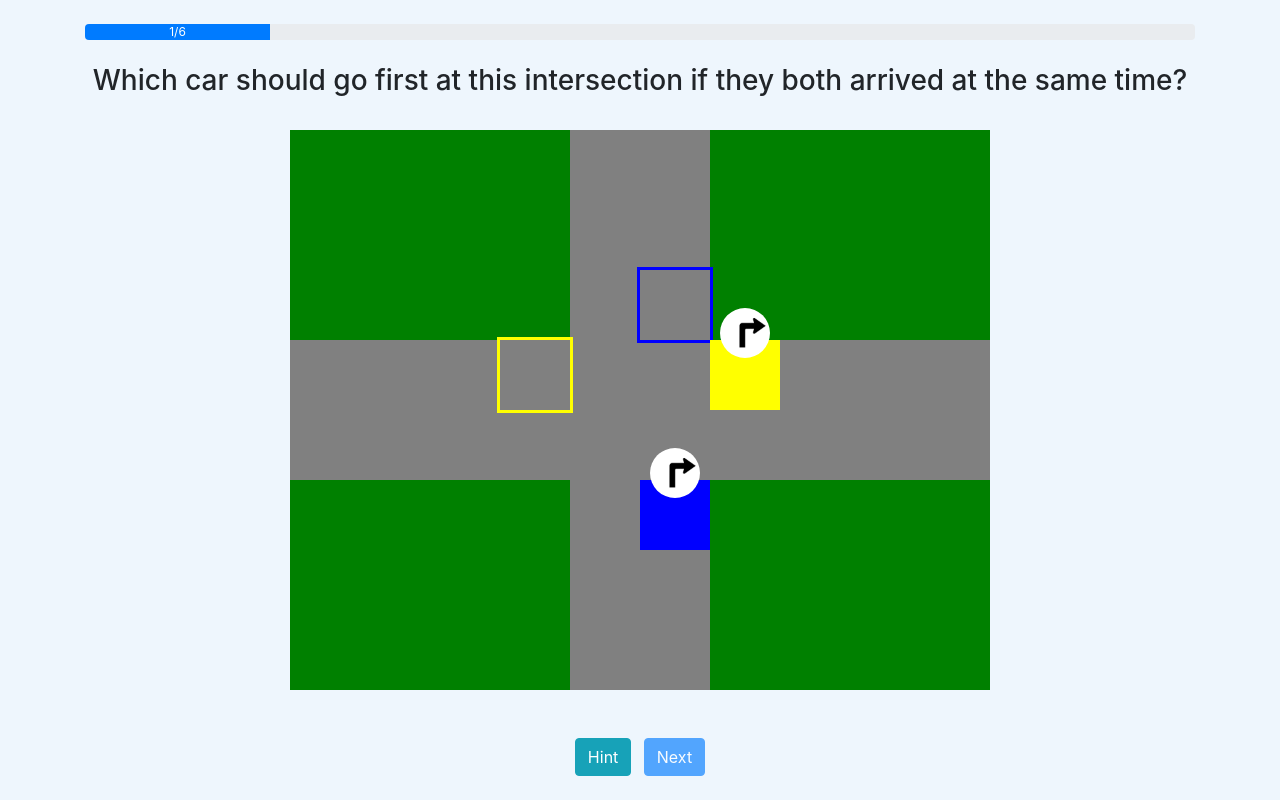
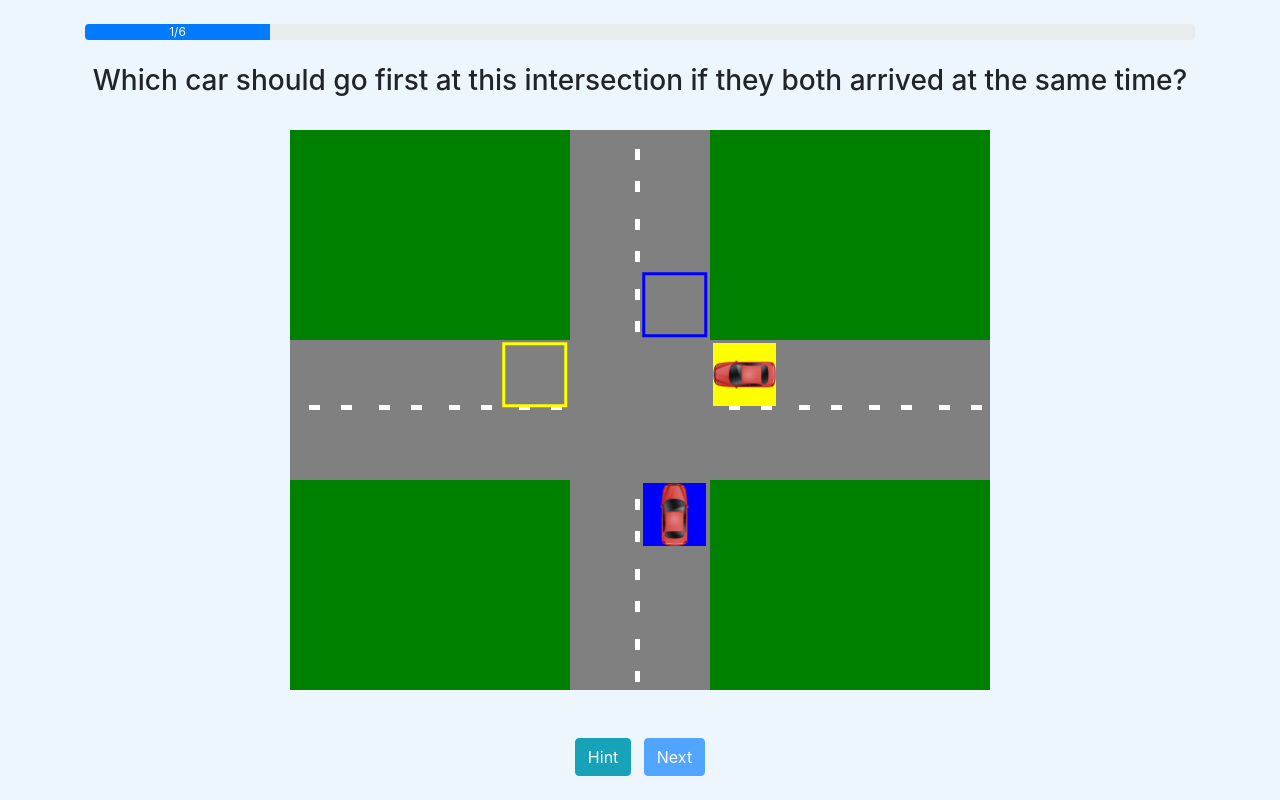
Before and after one commit to Chinmay-Garg/Right-of-Way, a Flask app: page /quiz/1 in a window 1280 px wide. Shown: the part 56-856 px from the top of the page. Run offline with Flask 2, Linux system fonts and the light colour scheme; some libraries are stand-ins or nearby versions.

Commit message:
added cars + started road lines + fixed car orientations

```diff
--- a/Rules of the Road/server.py
+++ b/Rules of the Road/server.py
@@ -66,8 +66,10 @@ questions = {
 						[0, 0, 0, 0, 1, 1, 0, 0, 0, 0], #1 6
 						[0, 0, 0, 0, 1, 1, 0, 0, 0, 0]],#0 7
 						#0, 1, 2, 3, 4, 5, 6, 7, 8, 9
-		"cars_from": {"A": [5, 5, "Car", "N"], "B":[3, 6, "Car", "E"]},
-		"cars_to": {"A": [2, 5, "Car", "N"], "B":[3, 3, "Car", "E"]},
+		"cars_from": {"A": [5, 5, "Car", "N"], "B":[3, 6, "Car", "W"]},
+		"cars_to": {"A": [2, 5, "Car", "N"], "B":[3, 3, "Car", "W"]},
+		"horizontal_lane": {"30": 0, "31": 0, "32": 0, "33": 0, "36": 0, "37": 0, "38": 0, "39": 0},
+		"vertical_lane": {"04": 0, "14": 0, "24": 0, "54": 0, "64": 0, "74": 0},
 		"answer": ["B"]
 	},
 	"2": {
@@ -81,7 +83,7 @@ questions = {
 						[0, 0, 0, 0, 1, 1, 0, 0, 0, 0], #1
 						[0, 0, 0, 0, 1, 1, 0, 0, 0, 0]],#0
 						#0, 1, 2, 3, 4, 5, 6, 7, 8, 9
-		"cars_from": {"A": [5, 5, "Car", "N"], "B":[3, 6, "Car", "E"]},
+		"cars_from": {"A": [5, 5, "Car", "N"], "B":[3, 6, "Car", "W"]},
 		"cars_to": {"A": [2,5, "Car", "N"], "B":[2, 5,  "Car", "N"]},
 		"answer": ["B"]
 	},
@@ -96,8 +98,8 @@ questions = {
 						[0, 0, 0, 0, 1, 1, 0, 0, 0, 0], #1
 						[0, 0, 0, 0, 1, 1, 0, 0, 0, 0]],#0
 						#0, 1, 2, 3, 4, 5, 6, 7, 8, 9
-		"cars_from": {"A": [4, 3, "Car", "W"], "B":[3, 6, "Car", "E"]},
-		"cars_to": {"A": [4, 6, "Car", "W"], "B":[5, 4,  "Car", "N"]},
+		"cars_from": {"A": [4, 3, "Car", "E"], "B":[3, 6, "Car", "W"]},
+		"cars_to": {"A": [4, 6, "Car", "E"], "B":[5, 4,  "Car", "S"]},
 		"answer": ["A"]
 	},
 	"4": {
@@ -111,24 +113,24 @@ questions = {
 						[0, 0, 0, 0, 0, 0, 0, 0, 0, 0], #1
 						[0, 0, 0, 0, 0, 0, 0, 0, 0, 0]],#0
 						#0, 1, 2, 3, 4, 5, 6, 7, 8, 9
-		"cars_from": {"A": [4, 4, "Car", "W"], "B":[3, 5, "Car", "W"]},
-		"cars_to": {"A": [4, 7, "Car", "W"], "B":[4, 7,  "Car", "W"]},
+		"cars_from": {"A": [4, 4, "Car", "E"], "B":[3, 5, "Car", "E"]},
+		"cars_to": {"A": [4, 7, "Car", "E"], "B":[4, 7,  "Car", "E"]},
 		"answer": ["B"]
 	},
 	"5": {
 		"prompt": "Which way should car A yield if an emergency vehicle (with active sirens) is behind it?",
 		"terrain": [[0, 0, 0, 0, 0, 0, 0, 0, 0, 0], #7
 						[0, 0, 0, 0, 0, 0, 0, 0, 0, 0], #6
-						[0, 0, 0, 0, 0, 0, 0, 0, 0, 0], #5
+						[1, 1, 1, 1, 1, 1, 1, 1, 1, 1], #5
 						[1, 1, 1, 1, 1, 1, 1, 1, 1, 1], #4
 						[1, 1, 1, 1, 1, 1, 1, 1, 1, 1], #3
-						[0, 0, 0, 0, 0, 0, 0, 0, 0, 0], #2
+						[1, 1, 1, 1, 1, 1, 1, 1, 1, 1], #2
 						[0, 0, 0, 0, 0, 0, 0, 0, 0, 0], #1
 						[0, 0, 0, 0, 0, 0, 0, 0, 0, 0]],#0
 						#0, 1, 2, 3, 4, 5, 6, 7, 8, 9
-		"cars_from": {"A": [4, 4, "Car", "W"], "B":[4, 3, "Ambulance", "W"]},
-		"cars_to": {"A": [4, 5, "Car", "W"], "B":[4, 4,  "Ambulance", "W"]},
-		"answer": ["Right"]
+		"cars_from": {"A": [4, 4, "Car", "E"], "B":[4, 2, "Ambulance", "E"]},
+		"cars_to": {"A": [5, 5, "Car", "E"], "B":[3, 5,  "Car", "E"]},
+		"answer": ["A"]
 	},
 	"6": {
 		"prompt": "Which car should go first at this intersection if they both arrived at the same time?",
@@ -141,8 +143,8 @@ questions = {
 						[0, 0, 0, 0, 1, 1, 0, 0, 0, 0], #1
 						[0, 0, 0, 0, 1, 1, 0, 0, 0, 0]],#0
 						#0, 1, 2, 3, 4, 5, 6, 7, 8, 9
-		"cars_from": {"A": [2, 4, "Car", "N"], "B":[3, 6, "Car", "W"], "C":[4, 3, "Car", "E"]},
-		"cars_to": {"A": [5,4, "Car", "N"], "B":[3, 3, "Car", "S"], "C":[2, 5,  "Car", "E"]},
+		"cars_from": {"A": [2, 4, "Car", "S"], "B":[3, 6, "Car", "W"], "C":[4, 3, "Car", "E"]},
+		"cars_to": {"A": [5,4, "Car", "S"], "B":[3, 3, "Car", "N"], "C":[2, 5,  "Car", "E"]},
 		"answer": ["C", "A", "B"]
 	}
 }
--- a/Rules of the Road/static/main.css
+++ b/Rules of the Road/static/main.css
@@ -183,19 +183,37 @@ button{
 
 .terrain .road {
     background-color: gray;
+    display: flex;
+    align-items: center;
+    justify-content: center;
 }
 
 .terrain .droppable {
     background-color: gray !important;
-    outline-style: solid;
     position: relative;
     /* opacity: 0.2; */
+    display: flex;
+    align-items: center;
+    justify-content: center;
+}
+
+.terrain .droppable:before {
+    content: "";
+    position: absolute;
+    width: 85%;
+    height: 85%;
+    top: 50%;
+    left: 50%;
+    transform: translate(-50%, -50%);
+    outline-style: solid;
 }
 
 .terrain .car {
     background-color: gray;
     z-index: 2;
     position: relative;
+    width: 90%;
+    height: 90%;
 }
 
 .terrain .mouse-hover {
@@ -205,16 +223,23 @@ button{
 
 #A {
     background-color: blue;
+}
+
+#A::before {
     outline-color: blue;
 }
 
 #B {
     background-color: yellow;
+}
+#B::before {
     outline-color: yellow;
 }
 
 #C {
     background-color: red;
+}
+#C::before {
     outline-color: red;
 }
 
--- a/Rules of the Road/static/quiz_page.js
+++ b/Rules of the Road/static/quiz_page.js
@@ -15,9 +15,10 @@ $(document).ready(function(){
 
 	if(currentIdx <= n_questions){
 		$("#testNext").show()
+
 		$('.progress-bar').width(currentIdx*100/n_questions+"%")
 		$('div.progress-bar').text(currentIdx+"/"+n_questions);
-		buildTerrain(question.terrain, question.cars_from, question.cars_to)
+		buildTerrain(question.terrain, question.cars_from, question.cars_to, question.horizontal_lane, question.vertical_lane)
 	}
 
 	else{
@@ -67,7 +68,7 @@ $(document).ready(function(){
 
 })
 
-function buildTerrain(terrain, cars_from, cars_to) {
+function buildTerrain(terrain, cars_from, cars_to, horizontalLane, verticalLane) {
 	// console.log(cars_from)
 
 	for(var r in terrain) {
@@ -80,6 +81,24 @@ function buildTerrain(terrain, cars_from, cars_to) {
 				div = $('<div class="block grass">')
 			} else if (j == "1") {
 				div = $(`<div data-x="${r}" data-y="${column}" class="block road">`)
+				if(horizontalLane != undefined || horizontalLane != null) {
+					if((r.toString()+column.toString()) in horizontalLane) {
+						div.css('background-image', 'linear-gradient(to right, white 33%, rgba(255,255,255,0) 0%)')
+						div.css('background-position', 'bottom')
+						div.css('background-size', '2rem 5px')
+						div.css('background-repeat', 'repeat-x')
+					}
+				}
+
+				if(verticalLane != undefined || verticalLane != null) {
+					if((r.toString()+column.toString()) in verticalLane) {
+						div.css('background-image', 'linear-gradient(white 33%, rgba(255,255,255,0) 0%)')
+						div.css('background-position', 'right')
+						div.css('background-size', '5px 2rem')
+						div.css('background-repeat', 'repeat-y')
+					}
+				}
+
 				for(let [key, value] of Object.entries(cars_to)) {
 					let x = value[0]
 					let y = value[1]
@@ -95,11 +114,33 @@ function buildTerrain(terrain, cars_from, cars_to) {
 			for(let [key, value] of Object.entries(cars_from)) {
 				let x = value[0]
 				let y = value[1]
+				let vehicle = value[2]
+				let dir = value[3]
+
 				if(x == parseInt(r) && y == parseInt(column)) {
 					let car = $('<div class="block car">')
+					let car_img = $('<img class="w-100" src="/static/car.png">')
 					car.attr('id', key)
-					let arrow = $('<img class="arrow-image" src="/static/right-traffic-arrow-hi.png">')
-					car.append(arrow)
+					if(dir == "N") {
+						car.css(
+							'transform',
+							'rotate(90deg)'
+						)
+					} else if (dir == "S") {
+						car.css(
+							'transform',
+							'rotate(-90deg)'
+						)
+					} else if (dir == "E") {
+						car.css(
+							'transform',
+							'rotate(180deg)'
+						)
+					}
+					// let arrow = $('<img class="arrow-image" src="/static/right-traffic-arrow-hi.png">')
+
+					// car.append(arrow)
+					car.append(car_img)
 					div.append(car)
 				}
 			}
--- a/Rules of the Road/templates/layout.html
+++ b/Rules of the Road/templates/layout.html
@@ -18,6 +18,7 @@
     <!-- Bootstrap CSS -->
     <link rel="stylesheet" href="https://stackpath.bootstrapcdn.com/bootstrap/4.2.1/css/bootstrap.min.css">
     <link rel="stylesheet" href="{{url_for('static', filename='main.css')}}">
+    <link rel="stylesheet" href="https://cdn.jsdelivr.net/npm/bootstrap-icons@1.8.1/font/bootstrap-icons.css">
     <!-- <script type="text/javascript" src="{{ url_for('static', filename = 'layout.js') }}"></script> -->
 
     <title>Rules of the Road</title>
```
Also changed, not shown: Rules of the Road/static/car.png (added), Rules of the Road/static/pngegg.png (added), 1 other file.
